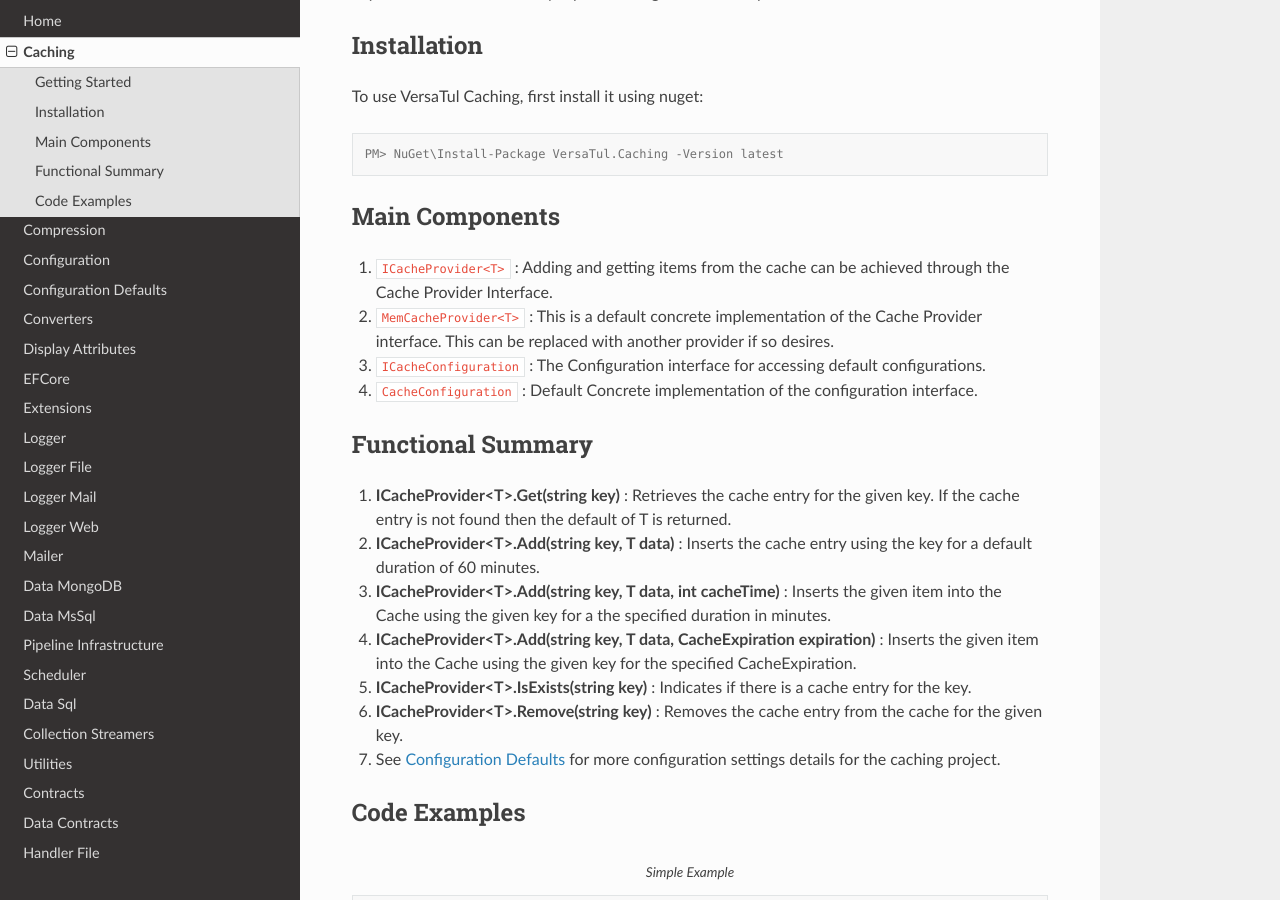
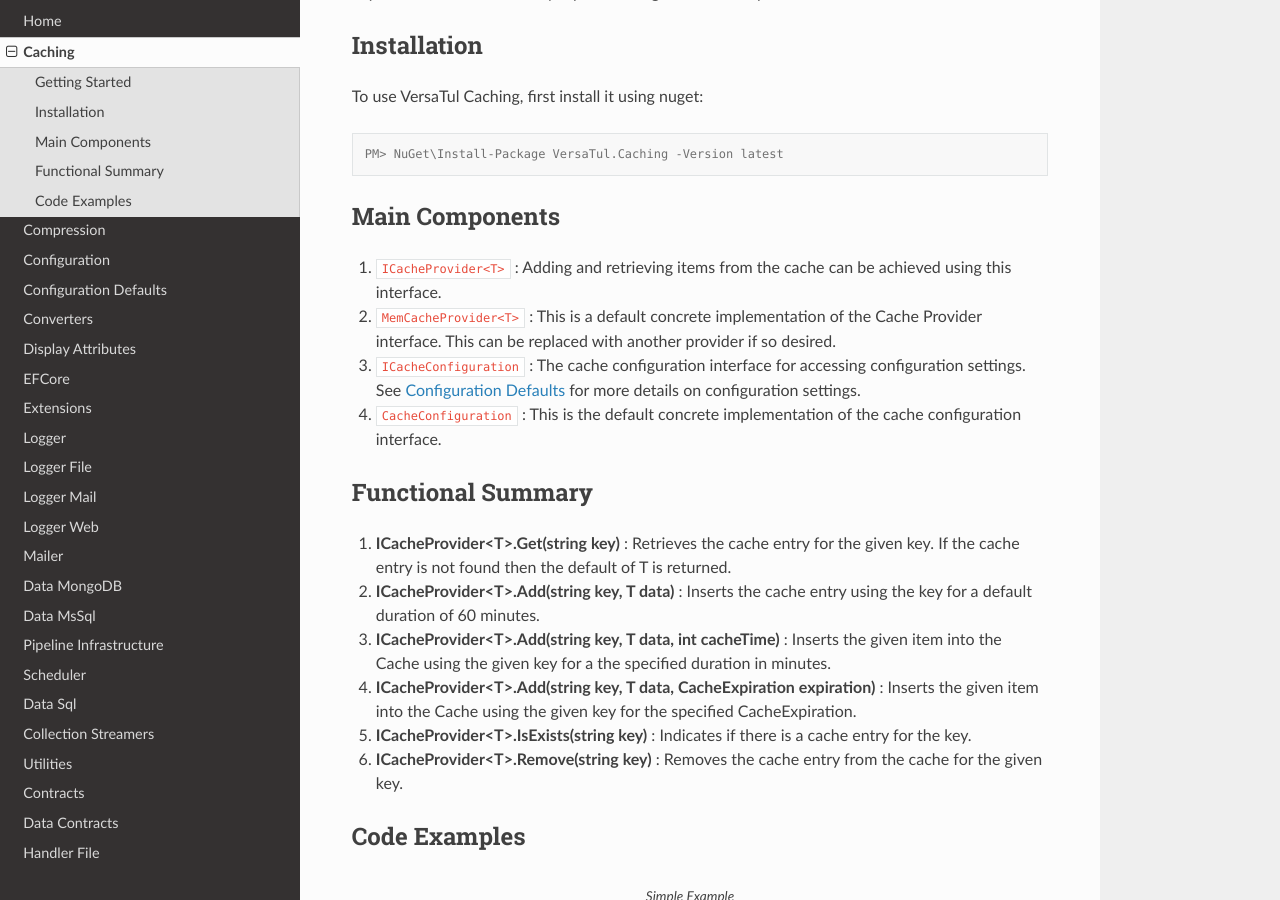
Before and after one commit to BjornWilliams/DocsVersaTul, a Sphinx documentation site: the page built from docs/source/caching.rst, in a window 1280 px wide and 900 px high, scrolled down 307 px. Built offline with Sphinx 7.4.7 and the Read the Docs theme 2.0.0, drawn with Linux system fonts in a browser that asks for light colours.

Commit message:
Update caching.rst

```diff
--- a/docs/source/caching.rst
+++ b/docs/source/caching.rst
@@ -19,10 +19,10 @@
 
 Main Components
 ----------------
-#. ``ICacheProvider<T>`` : Adding and getting items from the cache can be achieved through the Cache Provider Interface.
-#. ``MemCacheProvider<T>`` : This is a default concrete implementation of the Cache Provider interface. This can be replaced with another provider if so desires.
-#. ``ICacheConfiguration`` : The Configuration interface for accessing default configurations.
-#. ``CacheConfiguration`` : Default Concrete implementation of the configuration interface.
+#. ``ICacheProvider<T>`` : Adding and retrieving items from the cache can be achieved using this interface.
+#. ``MemCacheProvider<T>`` : This is a default concrete implementation of the Cache Provider interface. This can be replaced with another provider if so desired.
+#. ``ICacheConfiguration`` : The cache configuration interface for accessing configuration settings. See :doc:`configuration-defaults` for more details on configuration settings.
+#. ``CacheConfiguration`` : This is the default concrete implementation of the cache configuration interface.
 
 Functional Summary
 ------------------
@@ -32,7 +32,6 @@
 #. **ICacheProvider<T>.Add(string key, T data, CacheExpiration expiration)** : Inserts the given item into the Cache using the given key for the specified CacheExpiration.
 #. **ICacheProvider<T>.IsExists(string key)** : Indicates if there is a cache entry for the key.
 #. **ICacheProvider<T>.Remove(string key)** : Removes the cache entry from the cache for the given key.
-#. See :doc:`configuration-defaults` for more configuration settings details for the caching project.
 
 Code Examples
 -------------
```
